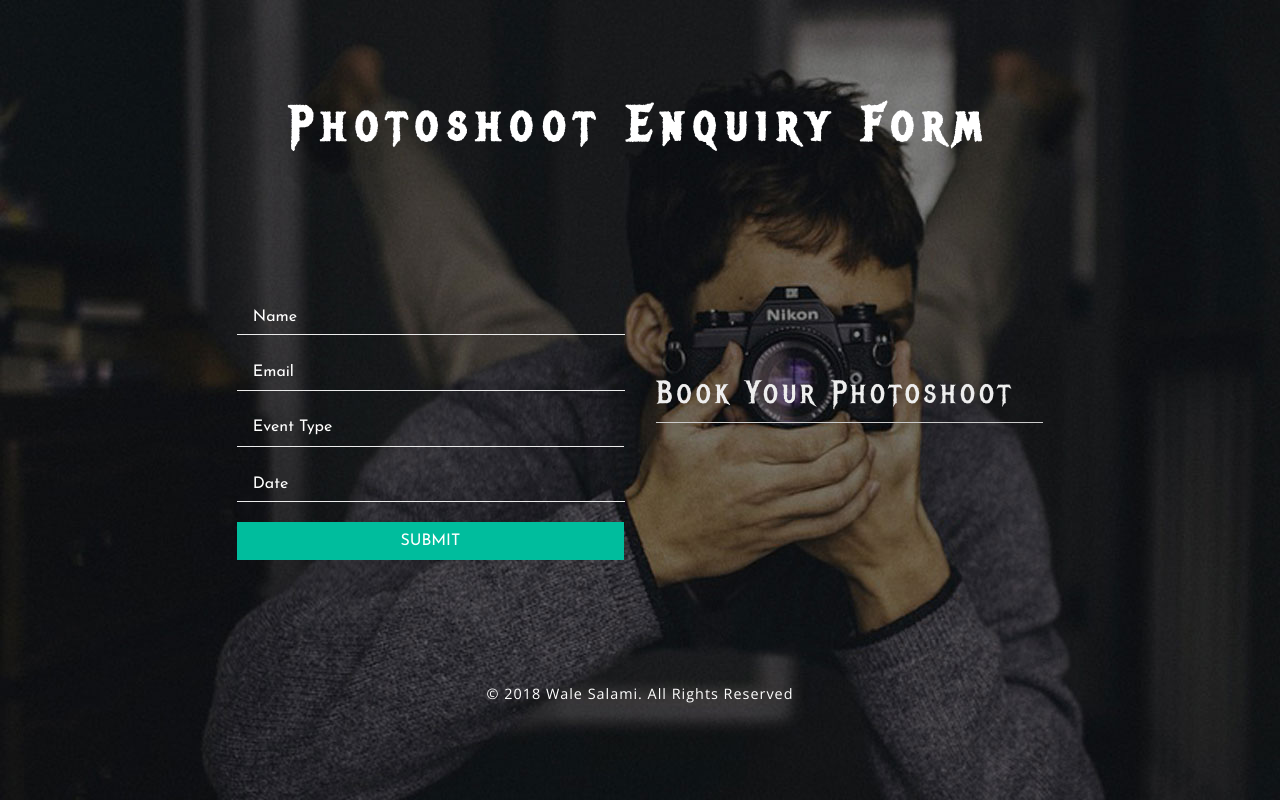
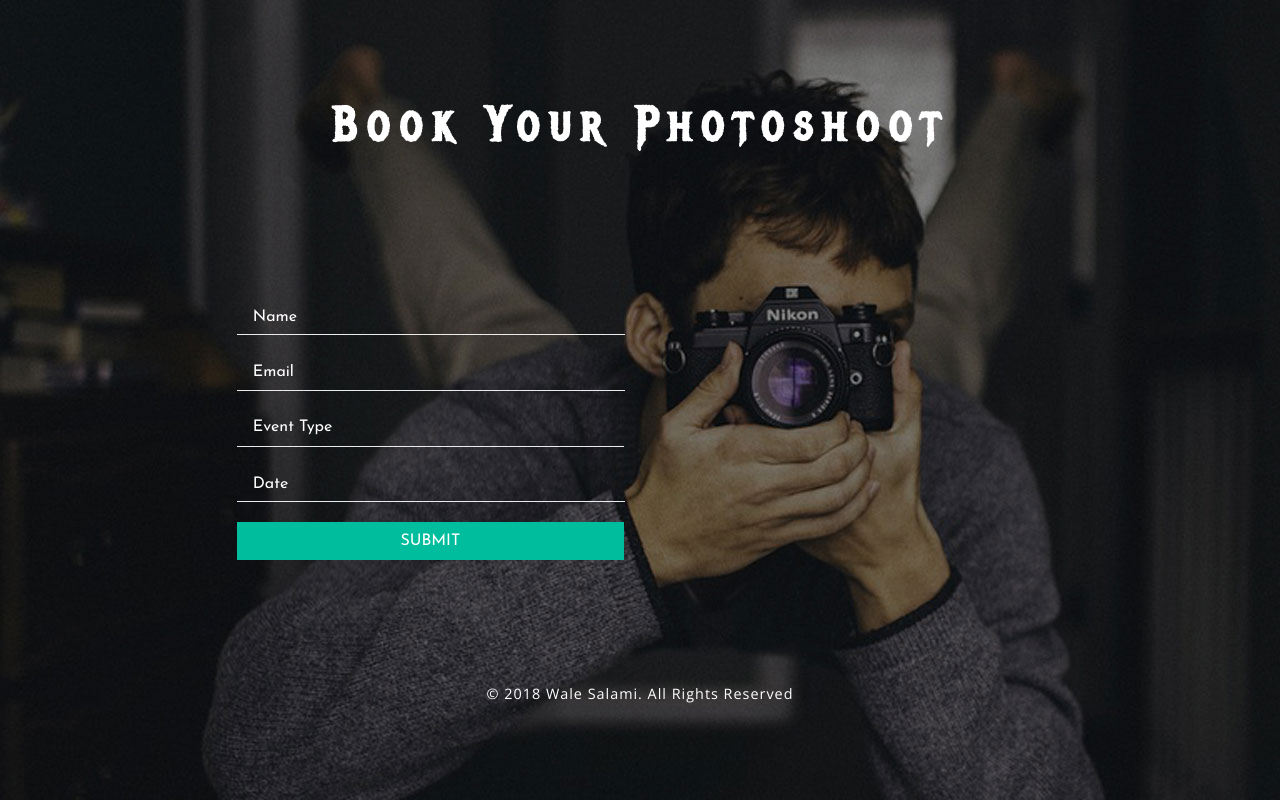
Before and after one commit to sirlegendary/sirlegendary.github.io, a plain HTML site: page index.html in a window 1280 px wide. Drawn offline with nearby package versions, Linux system fonts and the light colour scheme.

Commit message:
index file updated

```diff
--- a/index.html
+++ b/index.html
@@ -28,7 +28,7 @@ License URL: http://creativecommons.org/licenses/by/3.0/
 <body>
 	<!-- main -->
 	<div class="main">
-		<h1>Photoshoot enquiry form</h1>
+		<h1>Book Your Photoshoot</h1>
 		<div class="main-agileinfo w3layouts-agileits">
 			<div id="wrapper">
 				<form action="https://formspree.io/wale141@yahoo.com" method="post">
@@ -59,11 +59,11 @@ License URL: http://creativecommons.org/licenses/by/3.0/
 								<div class="clear"></div>
 							</div>
 						</div>
-						<div class="agileinfo-row w3ls-row2">
+						<!-- <div class="agileinfo-row w3ls-row2">
 							<h3>Book Your Photoshoot</h3>
-							<p></p>
+							<p>Some text</p>
 
-						</div>
+						</div> -->
 						<div class="clear"> </div>
 					</div>
 				</form>
```
